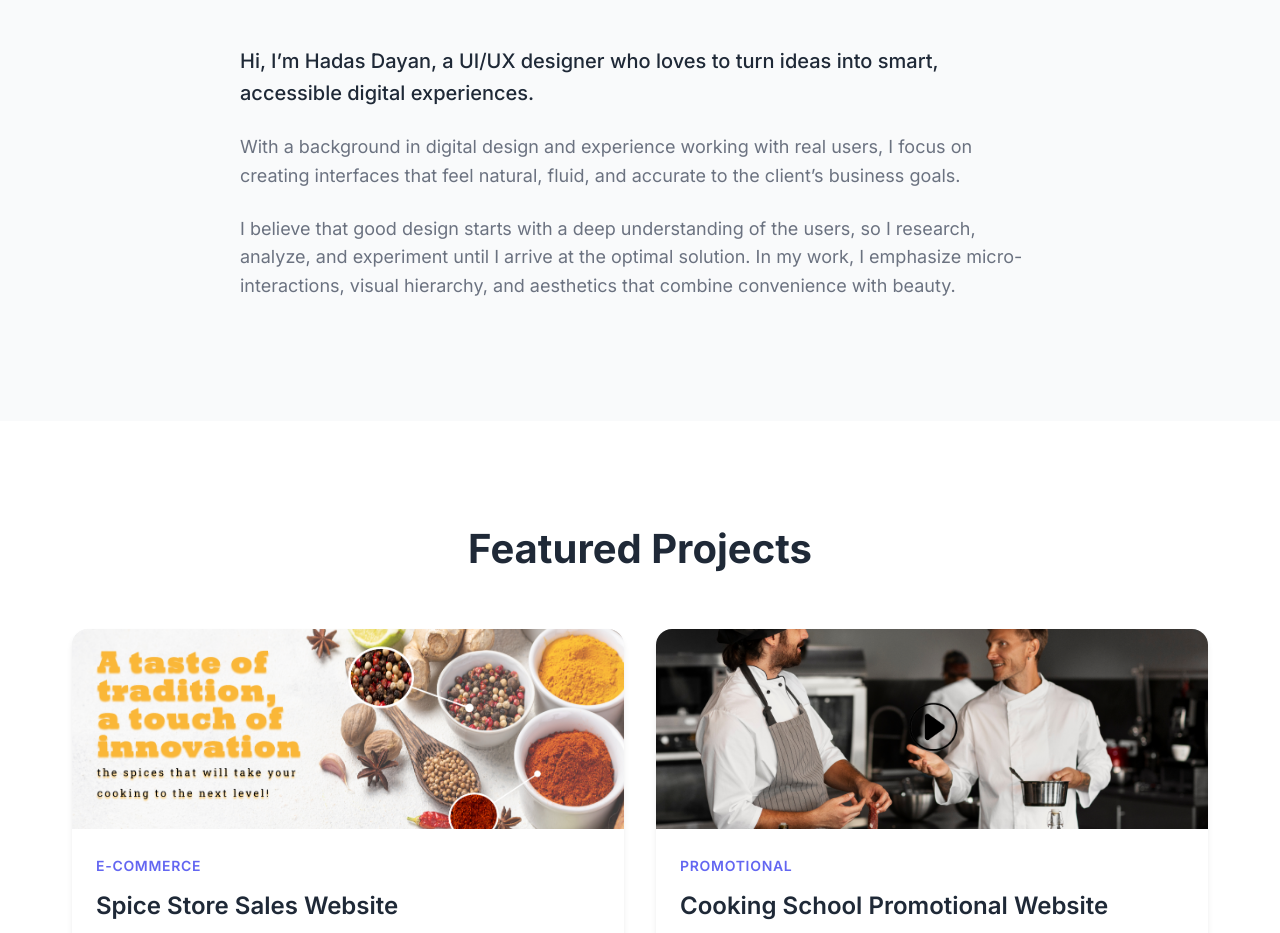
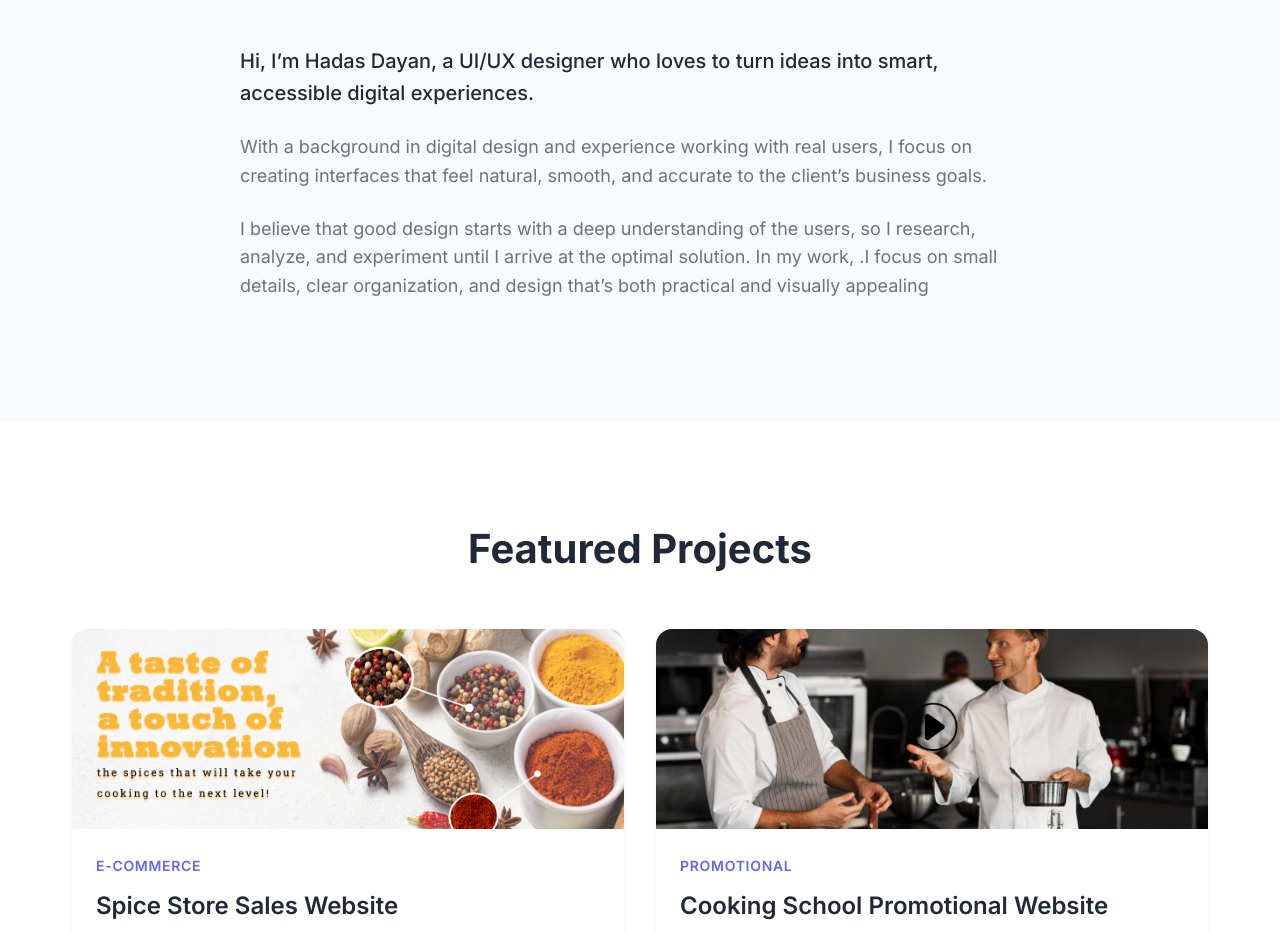
Before and after one commit to hadas-dayan/portfolio, a plain HTML site: page index.html in a window 1280 px wide. Shown: the part 963-1896 px from the top of the page. Drawn offline with nearby package versions, Linux system fonts and the light colour scheme.

Commit message:
Update index.html

```diff
--- a/index.html
+++ b/index.html
@@ -59,8 +59,11 @@
             <div class="about-content">
                 <div class="about-text">
                     <p class="lead">Hi, I’m Hadas Dayan, a UI/UX designer who loves to turn ideas into smart, accessible digital experiences.</p>
-                    <p>With a background in digital design and experience working with real users, I focus on creating interfaces that feel natural, fluid, and accurate to the client’s business goals.</p>
-                    <p>I believe that good design starts with a deep understanding of the users, so I research, analyze, and experiment until I arrive at the optimal solution. In my work, I emphasize micro-interactions, visual hierarchy, and aesthetics that combine convenience with beauty.</p>
+                    <p>With a background in digital design and experience working with real users, I focus on creating interfaces that feel natural, smooth, and accurate to the client’s business goals.</p>
+                    <p>I believe that good design starts with a deep understanding of the users, so I research, analyze, and experiment until I arrive at the optimal solution. In my work, .I focus on small details, clear organization, and design that’s both practical and visually appealing
+
+
+</p>
                 </div>
             </div>
         </div>
```
